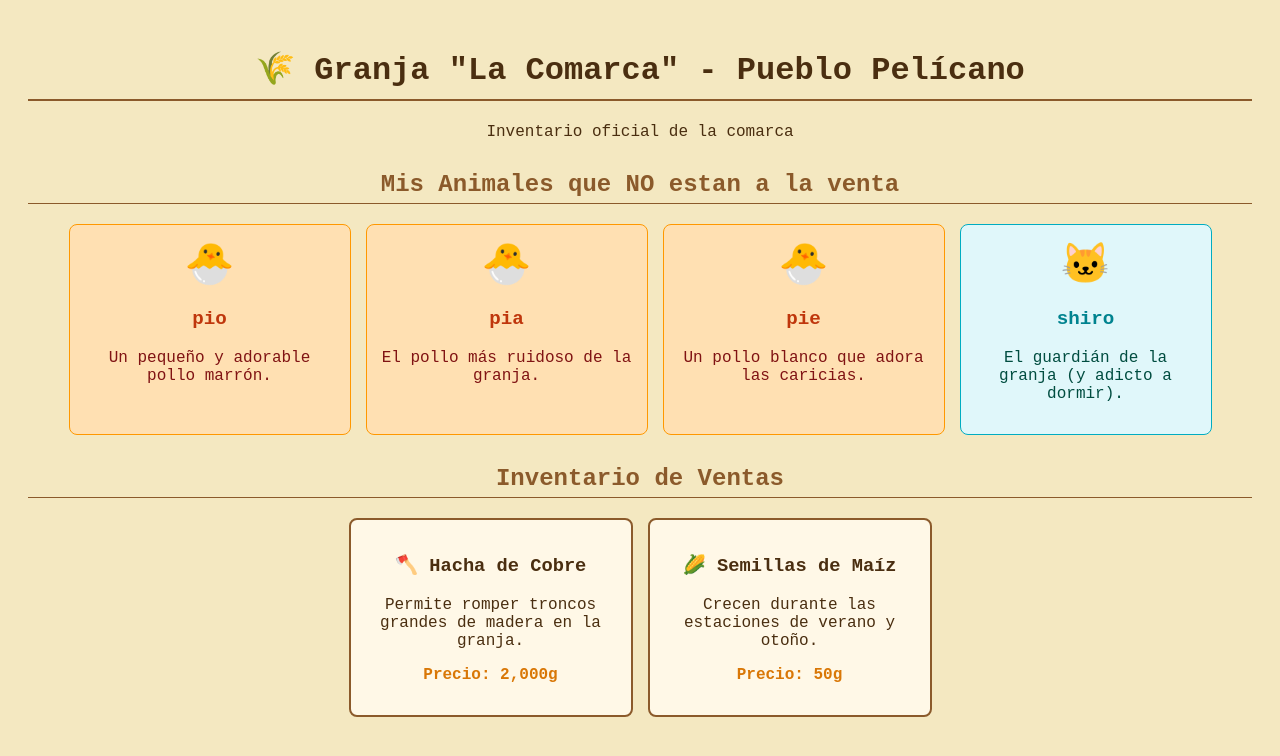
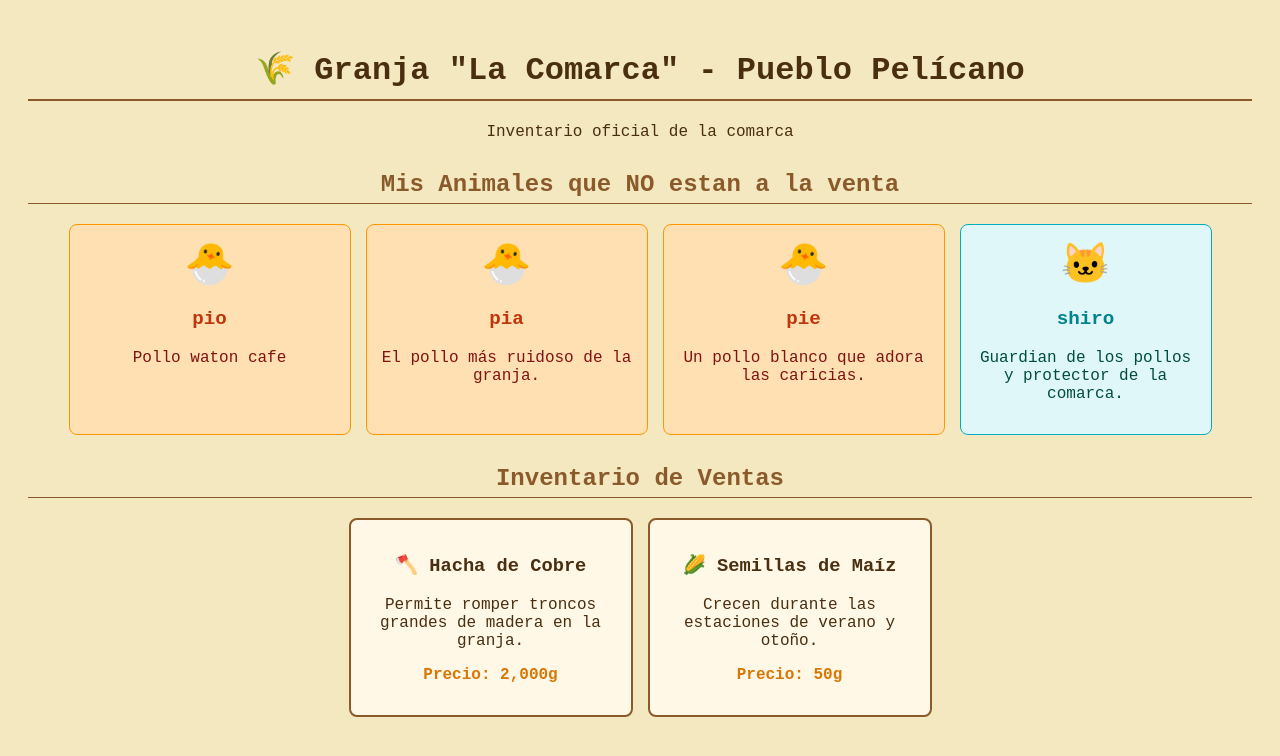
Before and after one commit to Nachetav/StardewValley, a plain HTML site: page index.html in a window 1280 px wide. Drawn offline with Linux system fonts and the light colour scheme.

Commit message:
Update descriptions for chicken and cat cards

```diff
--- a/index.html
+++ b/index.html
@@ -37,7 +37,7 @@
         <div class="animal-card">
             <div class="animal-icon">🐣</div>
             <p class="animal-title">pio</p>
-            <p>Un pequeño y adorable pollo marrón.</p>
+            <p>Pollo waton cafe</p>
         </div>
 
         <!-- Otro Pollo -->
@@ -58,7 +58,7 @@
         <div class="animal-card gato-card">
             <div class="animal-icon">🐱</div>
             <p class="gato-title">shiro</p>
-            <p>El guardián de la granja (y adicto a dormir).</p>
+            <p>Guardian de los pollos y protector de la comarca.</p>
         </div>
 
     </div>
```
